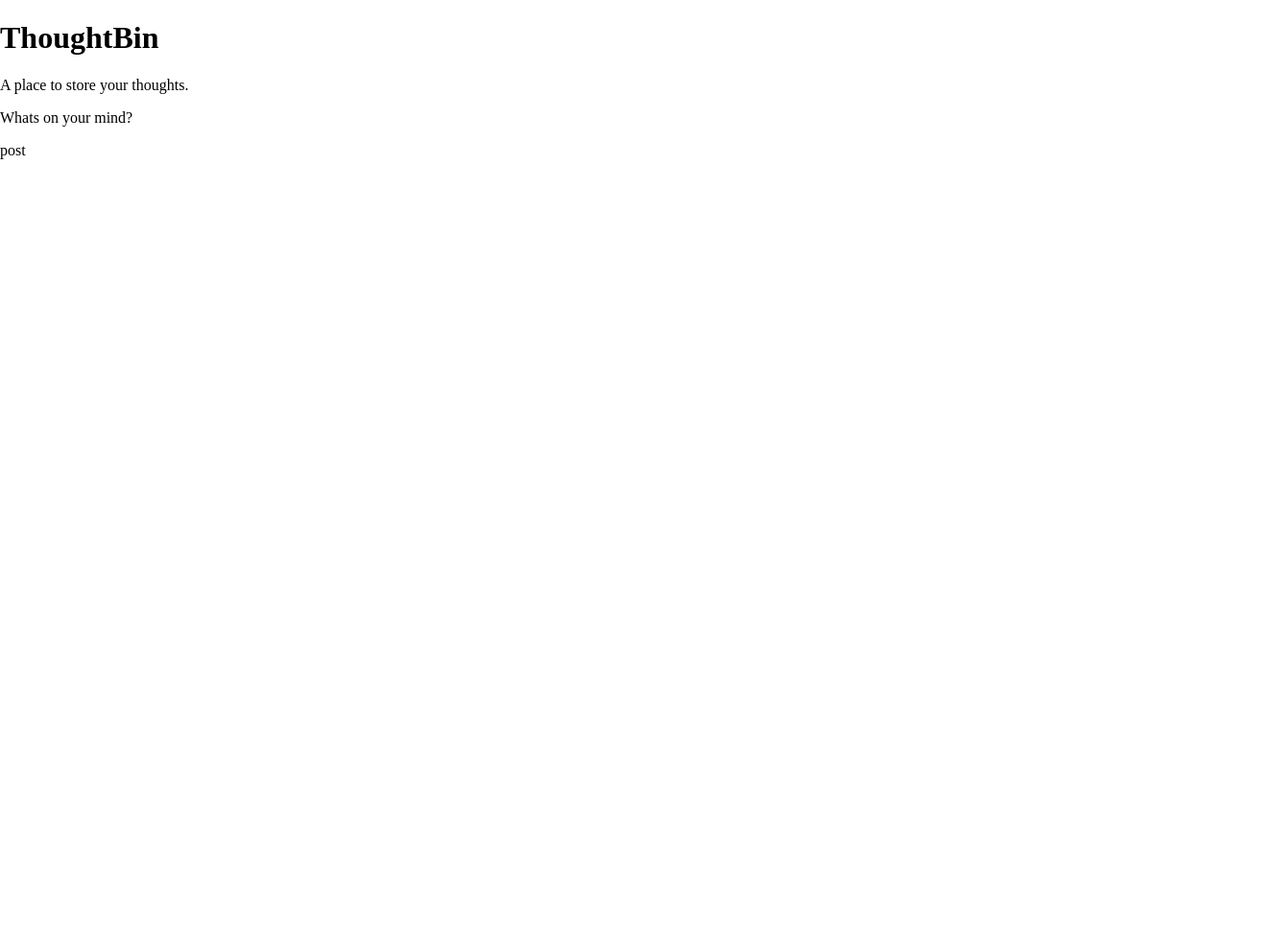
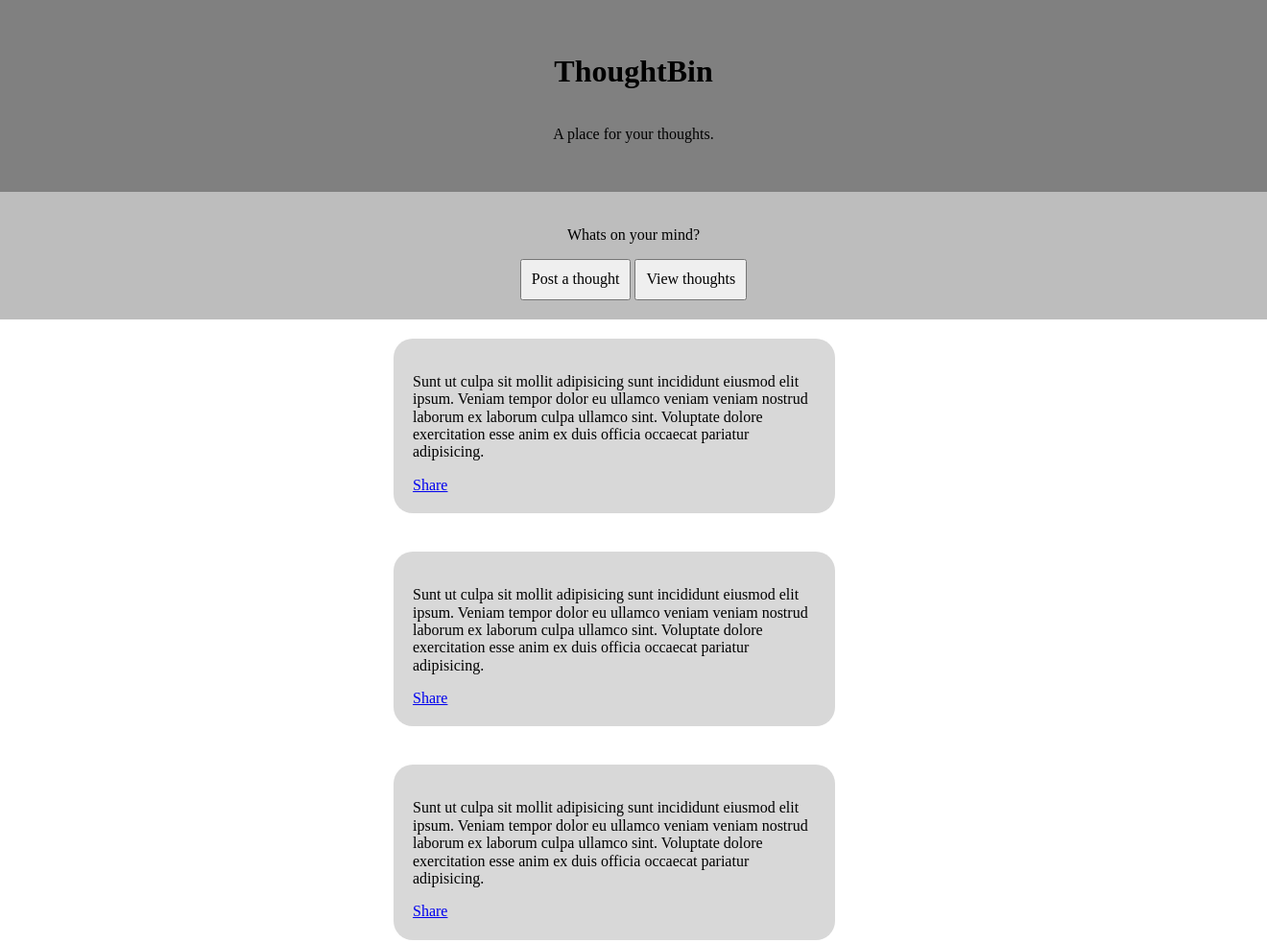
Before and after one commit to dannydi12/thoughtbin-wireframe, a plain HTML site: page index.html in a window 1280 px wide. Shown: the top 983 px of the page at 96% size, 1320 px wide, since content can reach past the window. Before the commit the page ends 800 px from the top, so only its background shows below. Drawn offline with nearby package versions, Linux system fonts and the light colour scheme.

Commit message:
made landing page

```diff
--- a/index.html
+++ b/index.html
@@ -11,13 +11,42 @@
   <main>
     <header>
       <h1>ThoughtBin</h1>
-      <p>A place to store your thoughts.</p>
+      <p>A place for your thoughts.</p>
     </header>
-    <section>
-      <p>Whats on your mind?</p>
+    <section class="make-post">
+      <div>
+        <p>Whats on your mind?</p>
+        <div>
+          <button>Post a thought</button>
+          <button>View thoughts</button>
+        </div>
+      </div>
     </section>
-    <section>
-      <div>post</div>
+    <section class="posts">
+      <div>
+        <p>Sunt ut culpa sit mollit adipisicing sunt incididunt eiusmod elit ipsum. Veniam tempor dolor eu ullamco veniam veniam nostrud laborum ex laborum culpa ullamco sint. Voluptate dolore exercitation esse anim ex duis officia occaecat pariatur adipisicing.</p>
+        <a href="#">Share</a>
+      </div>
+      <div>
+        <p>Sunt ut culpa sit mollit adipisicing sunt incididunt eiusmod elit ipsum. Veniam tempor dolor eu ullamco veniam veniam nostrud laborum ex laborum culpa ullamco sint. Voluptate dolore exercitation esse anim ex duis officia occaecat pariatur adipisicing.</p>
+        <a href="#">Share</a>
+      </div>
+      <div>
+        <p>Sunt ut culpa sit mollit adipisicing sunt incididunt eiusmod elit ipsum. Veniam tempor dolor eu ullamco veniam veniam nostrud laborum ex laborum culpa ullamco sint. Voluptate dolore exercitation esse anim ex duis officia occaecat pariatur adipisicing.</p>
+        <a href="#">Share</a>
+      </div>
+      <div>
+        <p>Sunt ut culpa sit mollit adipisicing sunt incididunt eiusmod elit ipsum. Veniam tempor dolor eu ullamco veniam veniam nostrud laborum ex laborum culpa ullamco sint. Voluptate dolore exercitation esse anim ex duis officia occaecat pariatur adipisicing.</p>
+        <a href="#">Share</a>
+      </div>
+      <div>
+        <p>Sunt ut culpa sit mollit adipisicing sunt incididunt eiusmod elit ipsum. Veniam tempor dolor eu ullamco veniam veniam nostrud laborum ex laborum culpa ullamco sint. Voluptate dolore exercitation esse anim ex duis officia occaecat pariatur adipisicing.</p>
+        <a href="#">Share</a>
+      </div>
+      <div>
+        <p>Sunt ut culpa sit mollit adipisicing sunt incididunt eiusmod elit ipsum. Veniam tempor dolor eu ullamco veniam veniam nostrud laborum ex laborum culpa ullamco sint. Voluptate dolore exercitation esse anim ex duis officia occaecat pariatur adipisicing.</p>
+        <a href="#">Share</a>
+      </div>
     </section>
   </main>
 </body>
--- a/main.css
+++ b/main.css
@@ -0,0 +1,49 @@
+body {
+  display: flex;
+  flex-direction: row;
+  justify-content: center;
+}
+
+main {
+  width: 100%;
+  height: 100vh;
+}
+
+main > header {
+  text-align: center;
+  background-color: grey;
+  width: 100%;
+  height: 20%;
+  padding: 20px;
+  display: flex;
+  flex-direction: column;
+  justify-content: center;
+}
+
+.make-post {
+  text-align: center;
+  background-color: rgb(189, 189, 189);
+  width: 100%;
+  padding: 20px;
+  display: flex;
+  flex-direction: column;
+  align-items: center;
+}
+
+.make-post button {
+  padding: 10px;
+}
+
+.posts {
+  display: flex;
+  flex-direction: column;
+  align-items: center;
+}
+
+.posts > div {
+  margin: 20px;
+  background-color: rgb(216, 216, 216);
+  padding: 20px;
+  border-radius: 20px;
+  max-width: 420px;
+}
```
